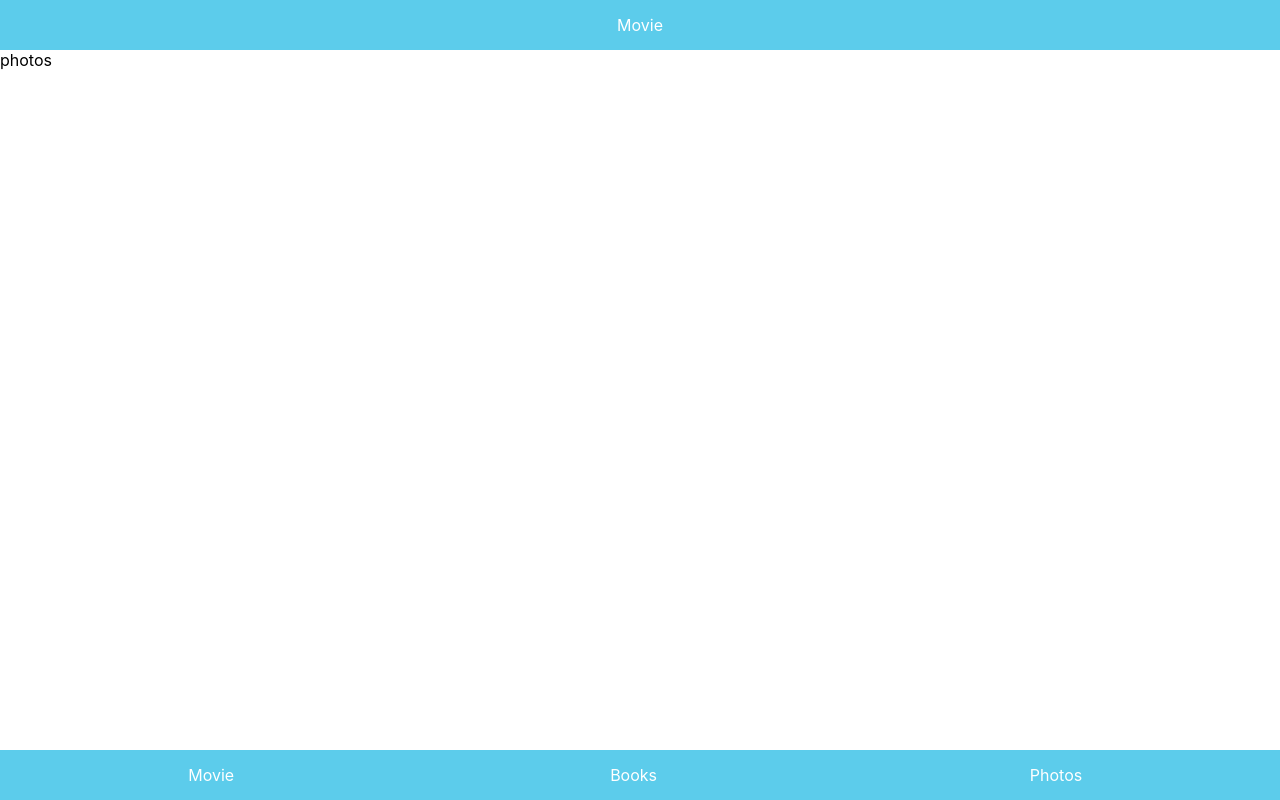
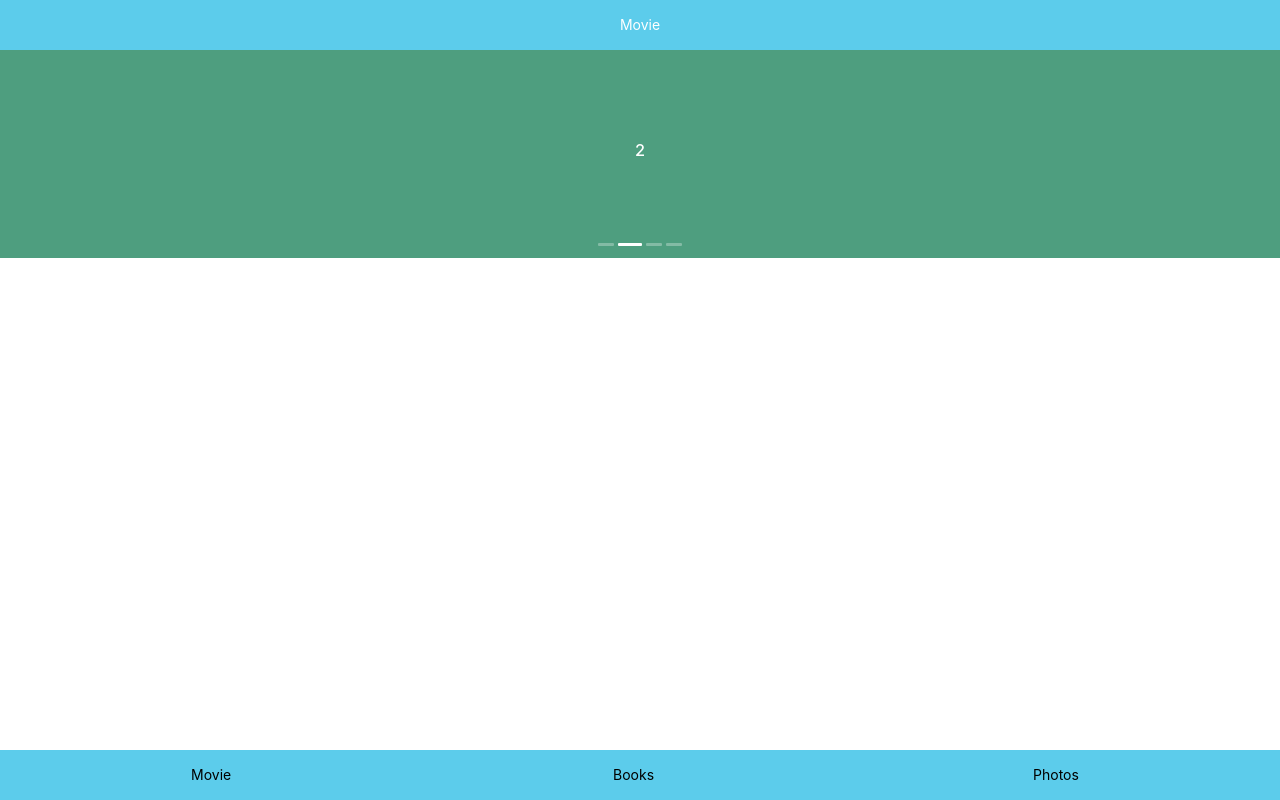
Before and after one commit to tiedaye/react, a React (Create React App) app: page /photos in a window 1280 px wide. Built offline with nearby package versions, Linux system fonts and the light colour scheme.

Commit message:
react重写
Signed-off-by: zhangshuang-h <781792980@qq.com>

```diff
--- a/package.json
+++ b/package.json
@@ -3,6 +3,7 @@
   "version": "0.1.0",
   "private": true,
   "dependencies": {
+    "antd": "^3.18.2",
     "react": "^16.8.6",
     "react-dom": "^16.8.6",
     "react-redux": "^6.0.1",
--- a/src/css/footer.css
+++ b/src/css/footer.css
@@ -11,10 +11,13 @@
 .footer-module{
     width: 33%;
     height:100%;
-    color: #fff;
+    color: #000;
     text-align: center;
     line-height: 50px;
 }
 a{
     text-decoration: none;
 }
+a:hover{
+    color: #fff;
+}
--- a/src/css/photos.css
+++ b/src/css/photos.css
@@ -1,3 +1,14 @@
 .photos{
     padding-top:50px;
 }
+.ant-carousel .slick-slide {
+    text-align: center;
+    height: 200px;
+    line-height: 200px;
+    background: #4e9e7f;
+    overflow: hidden;
+  }
+
+  .ant-carousel .slick-slide h3 {
+    color: #fff;
+  }
--- a/src/views/photos.js
+++ b/src/views/photos.js
@@ -1,10 +1,28 @@
 import React, { Component } from 'react'
+import { Carousel } from 'antd'
 import '../css/photos.css'
+import 'antd/lib/carousel/style/css'
 export default class Photos extends Component {
   render() {
+    function onChange(a){
+      console.log(a)
+    }
     return (
       <div className='photos'>
-        photos
+         <Carousel afterChange={onChange} autoplay>
+          <div>
+              <h3>1</h3>
+          </div>
+          <div>
+            <h3>2</h3>
+          </div>
+          <div>
+            <h3>3</h3>
+          </div>
+          <div>
+            <h3>4</h3>
+          </div>
+         </Carousel>
       </div>
     )
   }
```
Also changed, not shown: 1 other file (tests, documents, lock files or other folders).
